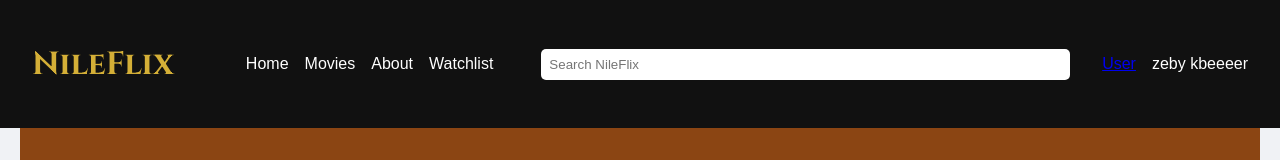
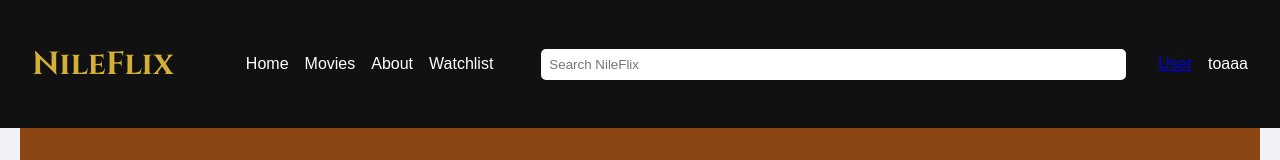
Before and after one commit to ucoi/NileFlix-FrontEnd, a React (Create React App) app: page / in a window 1280 px wide. Shown: the top 160 px of the page. Built offline with nearby package versions, Linux system fonts and the light colour scheme; no server answers.

Commit message:
edited in the Navbar

```diff
--- a/src/component/Navbar/Navbar.js
+++ b/src/component/Navbar/Navbar.js
@@ -24,7 +24,7 @@ const Navbar = ({ setSearchQuery }) => {
             />
             <div className="navbar-actions">
                 <Link to="/login" className="navbar-icon">User</Link>
-                <span className="navbar-icon">zeby kbeeeer</span>
+                <span className="navbar-icon">toaaa</span>
             </div>
         </nav>
     );
```
